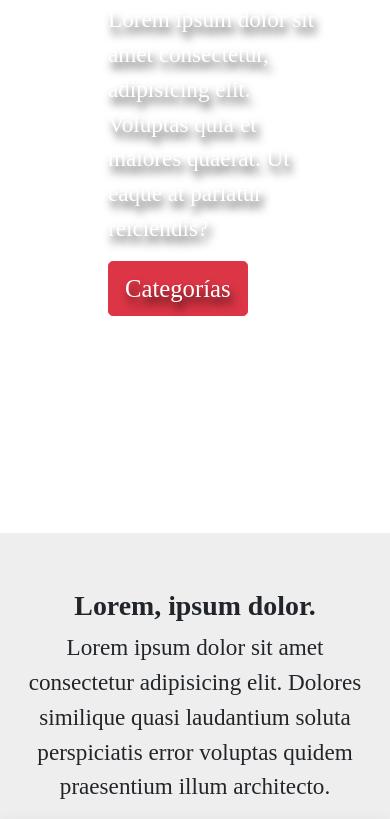
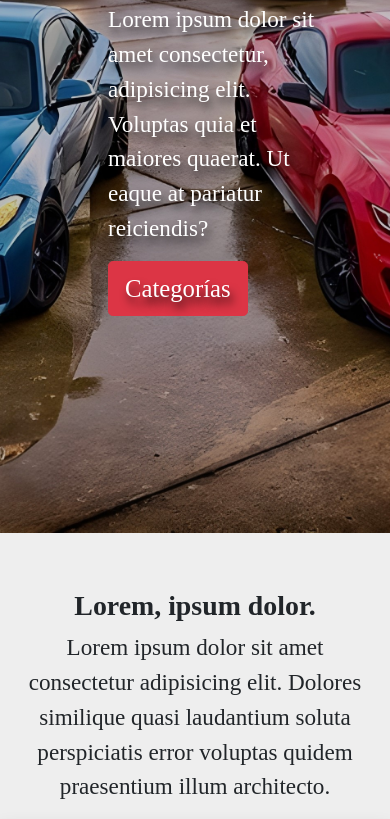
Before and after one commit to RolandoOsuna/Lote-de-Carros, a plain HTML site: page index.html in a window 390 px wide. Shown: the part 311-1130 px from the top of the page. Drawn offline with Linux system fonts and the light colour scheme.

Commit message:
Update estilos.css

```diff
--- a/CSS/estilos.css
+++ b/CSS/estilos.css
@@ -33,7 +33,7 @@ body{
         visibility: hidden;
     }
     .bg-header{
-        background-image: url(IMG/bg-header.jpg);
+        background-image: url(../IMG/bg-header.jpg);
         background-position:center ;
     }
     .container-section{
```
